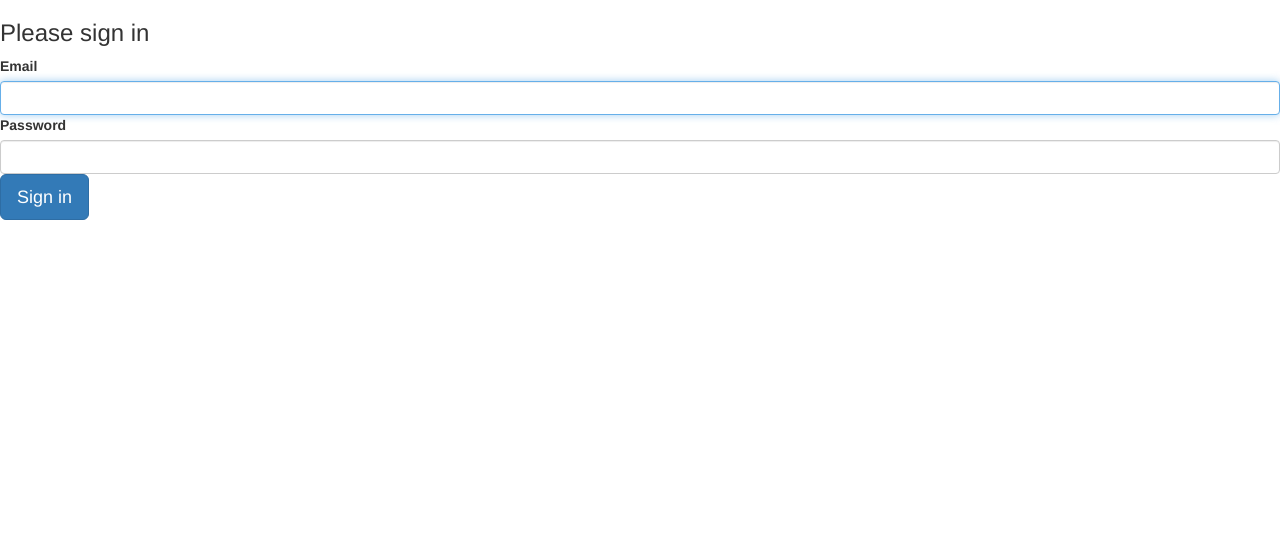
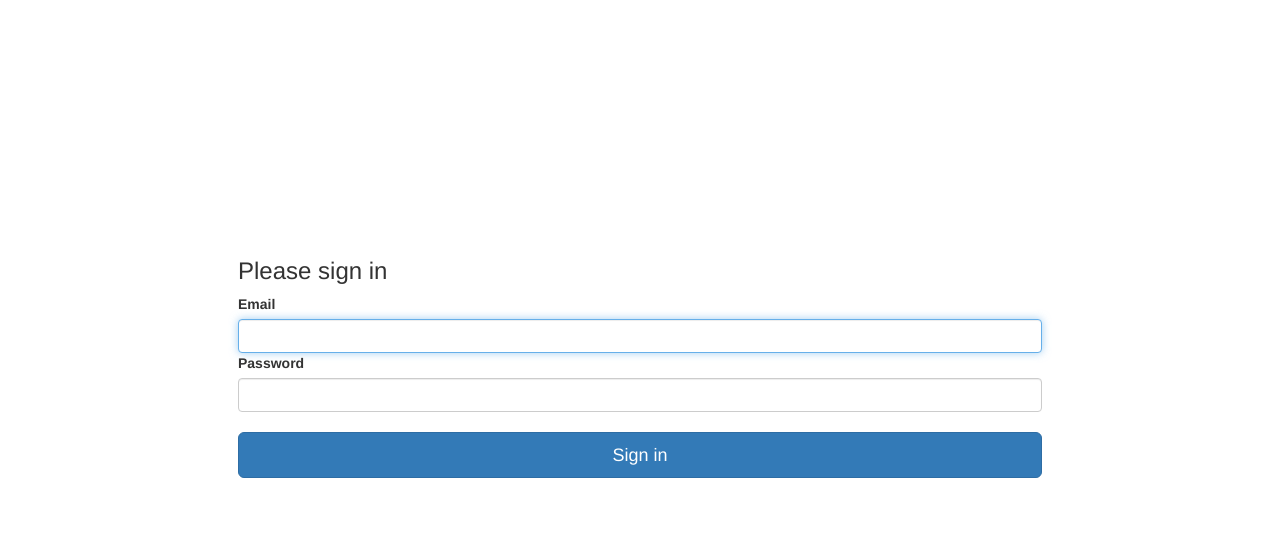
Before and after one commit to hassan333-cyber/review_managment_system, a Symfony app: template templates/security/login.html.twig in a window 1280 px wide. Shown: the top 547 px of the page. Run offline with Twig, Linux system fonts and the light colour scheme; the template is opened without the code that fills it, so the values that code supplies are empty; some libraries are stand-ins or nearby versions.

```diff
--- a/templates/security/login.html.twig
+++ b/templates/security/login.html.twig
@@ -3,7 +3,7 @@
 {% block title %}Log in!{% endblock %}
 
 {% block body %}
-<form method="post">
+<form method="post" style="margin: 12em;  padding: 5em;display: grid;">
     {% if error %}
         <div class="alert alert-danger">{{ error.messageKey|trans(error.messageData, 'security') }}</div>
     {% endif %}
@@ -35,7 +35,7 @@
         </div>
     #}
 
-    <button class="btn btn-lg btn-primary" type="submit">
+    <button class="btn btn-lg btn-primary" style="margin-top: 20px;" type="submit">
         Sign in
     </button>
 </form>
```
Also changed, not shown: 1 other file.
